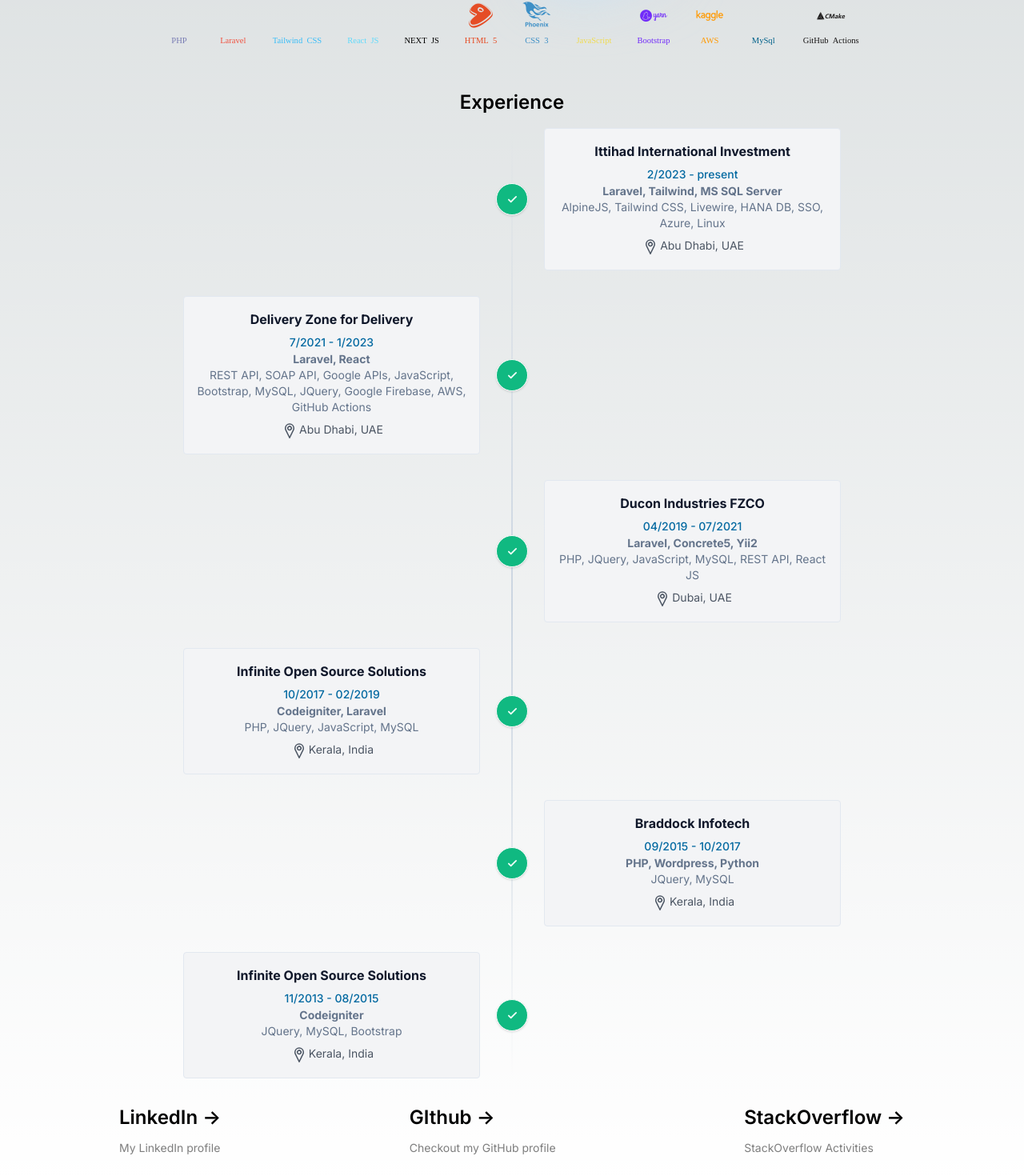
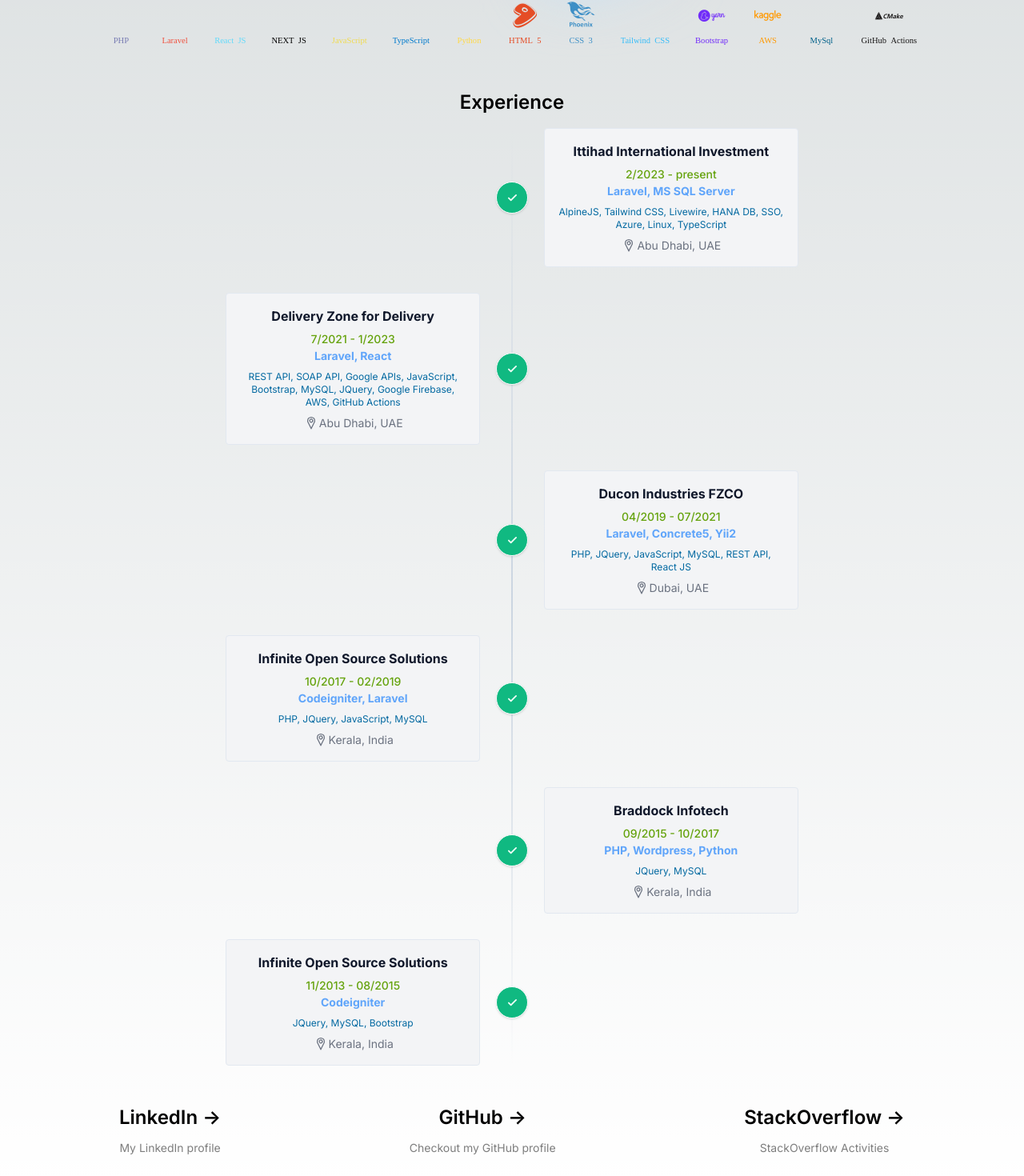
Before and after one commit to sabinchacko03/sabinchacko03.github.io, a Next.js app: page / in a window 1280 px wide. Shown: the part 448-1918 px from the top of the page at 80% size. Built offline with nearby package versions, Linux system fonts and the light colour scheme.

Commit message:
Design corrections

```diff
--- a/app/config.js
+++ b/app/config.js
@@ -8,16 +8,24 @@ export let skills = [
         "icon": "devicon-laravel-plain",
     },
     {
-        "name": "Tailwind CSS",
-        "icon": "devicon-tailwindcss-plain",
-    },
-    {
         "name": "React JS",
         "icon": "devicon-react-original",
     },
     {
         "name": "NEXT JS",
         "icon": "devicon-nextjs-plain",
+    },
+    {
+        "name": "JavaScript",
+        "icon": "devicon-javascript-plain",
+    },
+    {
+        "name": "TypeScript",
+        "icon": "devicon-typescript-original",
+    },
+    {
+        "name": "Python",
+        "icon": "devicon-python-plain colored",
     },
     {
         "name": "HTML 5",
@@ -28,8 +36,8 @@ export let skills = [
         "icon": "devicon-css3-plain",
     },
     {
-        "name": "JavaScript",
-        "icon": "devicon-javascript-plain",
+        "name": "Tailwind CSS",
+        "icon": "devicon-tailwindcss-plain",
     },
     {
         "name": "Bootstrap",
@@ -57,7 +65,6 @@ export let experiences = [
         "location":"Abu Dhabi, UAE",
         "mainTech": [
             "Laravel",
-            "Tailwind",
             "MS SQL Server"
         ],
         "technologies": [
@@ -68,6 +75,7 @@ export let experiences = [
             "SSO",
             "Azure",
             "Linux",
+            "TypeScript"
         ]
     },
     {
--- a/app/page.js
+++ b/app/page.js
@@ -14,18 +14,24 @@ export default function Home() {
 
       <div className="relative place-items-center before:absolute before:h-[100px] before:w-[80px] before:-translate-x-1/2 before:rounded-full before:bg-gradient-radial before:from-white before:to-transparent before:blur-2xl before:content-[''] after:absolute after:-z-20 after:h-[80px] after:w-[140px] after:translate-x-1/3 after:bg-gradient-conic after:from-sky-200 after:via-blue-200 after:blur-2xl after:content-[''] before:dark:bg-gradient-to-br before:dark:from-transparent before:dark:to-blue-700 before:dark:opacity-10 after:dark:from-sky-900 after:dark:via-[#0141ff] after:dark:opacity-40 before:lg:h-[160px] z-[-1] text-center">
         <h1 className="text-3xl md:text-4xl font-bold my-4">Sabin Chacko</h1>
-        <p className={`m-0 md:mt-5 max-w-[95ch] text-sm opacity-50 my-2 md:m-0`}>
+        <p
+          className={`m-0 md:mt-5 max-w-[95ch] text-sm opacity-50 my-2 md:m-0`}
+        >
           {
             "👋 I am Sabin Chacko, a seasoned Web Developer with over a decade of experience. My journey began in 2013 with PHP CodeIgniter, and I have since specialized in Laravel, contributing to several major projects. Primarily working as a Backend Developer, my expertise spans from developing full-stack custom workflow handling dashboards to creating backend APIs for e-commerce and delivery agent tracking applications."
           }
         </p>
-        <p className={`m-0 md:mt-5 max-w-[95ch] text-sm opacity-50 my-2 md:m-0`}>
+        <p
+          className={`m-0 md:mt-5 max-w-[95ch] text-sm opacity-50 my-2 md:m-0`}
+        >
           {
             "I have extensive experience in developing both REST APIs and SOAP Web services. My database proficiency includes MySQL, MS SQL Server, PostgreSQL, and SAP HANA DB. Additionally, I am skilled in JavaScript, Python, Django, Flask, and React. I also handle code deployment to Linux servers, primarily using AWS and Azure."
           }
         </p>
 
-        <p className={`m-0 md:mt-5 max-w-[95ch] text-sm opacity-50 my-2 md:m-0`}>
+        <p
+          className={`m-0 md:mt-5 max-w-[95ch] text-sm opacity-50 my-2 md:m-0`}
+        >
           {"Thank you for visiting my portfolio. 💜"}
         </p>
       </div>
@@ -84,18 +90,18 @@ export default function Home() {
                       {experience.company}
                     </div>
                   </div>
-                  <time className="font-caveat font-medium text-sky-700 dark:text-sky-200 text-sm">
+                  <time className="font-caveat font-medium text-lime-600 dark:text-sky-200 text-sm">
                     {experience.years}
                   </time>
-                  <div className="text-slate-500 dark:text-slate-400 font-bold text-sm md:text-normal">
+                  <div className="text-blue-400 dark:text-slate-400 font-bold text-sm md:text-normal">
                     {experience.mainTech.join(", ")}
                   </div>
-                  <div className="text-slate-500 text-sm md:text-normal">
+                  <div className="text-sky-700 text-xs md:text-normal my-2">
                     {experience.technologies.join(", ")}
                   </div>
-                  <div className="text-gray-600 flex justify-center text-sm mt-2">
+                  <div className="text-gray-500 flex justify-center text-sm mt-2">
                     <svg
-                      className="w-6 h-6"
+                      className="w-5 h-5"
                       viewBox="0 0 16 16"
                       xmlns="http://www.w3.org/2000/svg"
                       fill="currentColor"
@@ -115,10 +121,10 @@ export default function Home() {
         </div>
       </div>
 
-      <div className="mb-32 flex justify-between text-center lg:max-w-5xl lg:w-full lg:mb-0 lg:grid-cols-4 lg:text-left mt-4">
+      <div className="mb-10 block md:flex justify-between text-center lg:max-w-5xl lg:w-full w-full lg:mb-0  lg:text-left mt-8">
         <a
           href="https://ae.linkedin.com/in/sabin-chacko?trk=people-guest_people_search-card"
-          className="group rounded-lg border border-transparent px-5 py-4 transition-colors hover:border-gray-300 hover:bg-gray-100 hover:dark:border-neutral-700 hover:dark:bg-neutral-800 hover:dark:bg-opacity-30"
+          className="group rounded-lg border border-transparent px-5 py-4 transition-colors hover:border-gray-300 hover:bg-gray-100 hover:dark:border-neutral-700 hover:dark:bg-neutral-800 hover:dark:bg-opacity-30 flex flex-col items-center"
           target="_blank"
           rel="noopener noreferrer"
         >
@@ -135,12 +141,12 @@ export default function Home() {
 
         <a
           href="https://github.com/sabinchacko03"
-          className="group rounded-lg border border-transparent px-5 py-4 transition-colors hover:border-gray-300 hover:bg-gray-100 hover:dark:border-neutral-700 hover:dark:bg-neutral-800/30"
+          className="group rounded-lg border border-transparent px-5 py-4 transition-colors hover:border-gray-300 hover:bg-gray-100 hover:dark:border-neutral-700 hover:dark:bg-neutral-800/30 flex flex-col items-center"
           target="_blank"
           rel="noopener noreferrer"
         >
           <h2 className={`mb-3 text-2xl font-semibold`}>
-            GIthub{" "}
+            GitHub{" "}
             <span className="inline-block transition-transform group-hover:translate-x-1 motion-reduce:transform-none">
               -&gt;
             </span>
@@ -151,7 +157,7 @@ export default function Home() {
         </a>
         <a
           href="https://stackoverflow.com/users/3085642/sabin-chacko"
-          className="group rounded-lg border border-transparent px-5 py-4 transition-colors hover:border-gray-300 hover:bg-gray-100 hover:dark:border-neutral-700 hover:dark:bg-neutral-800/30"
+          className="group rounded-lg border border-transparent px-5 py-4 transition-colors hover:border-gray-300 hover:bg-gray-100 hover:dark:border-neutral-700 hover:dark:bg-neutral-800/30 flex flex-col items-center"
           target="_blank"
           rel="noopener noreferrer"
         >
```
